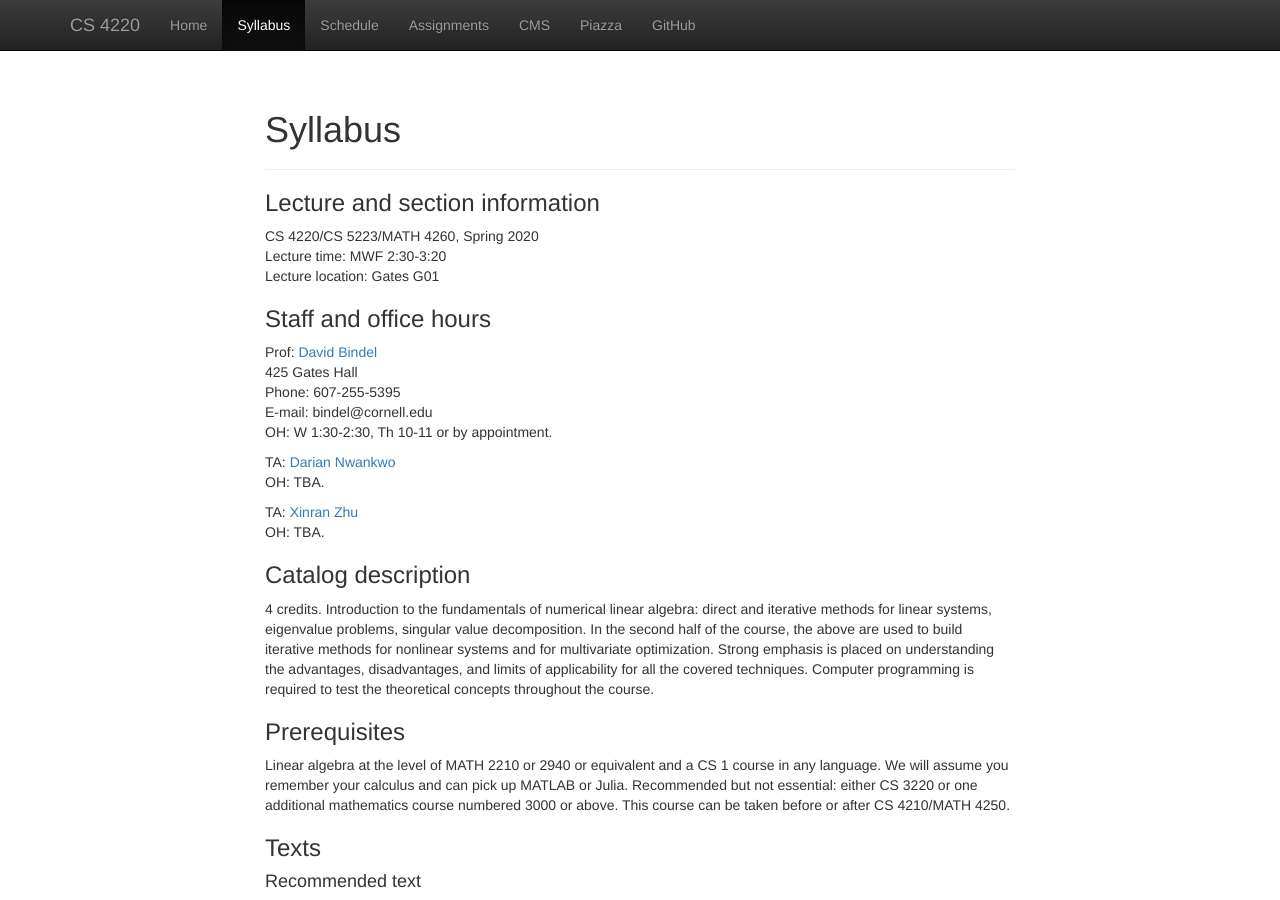
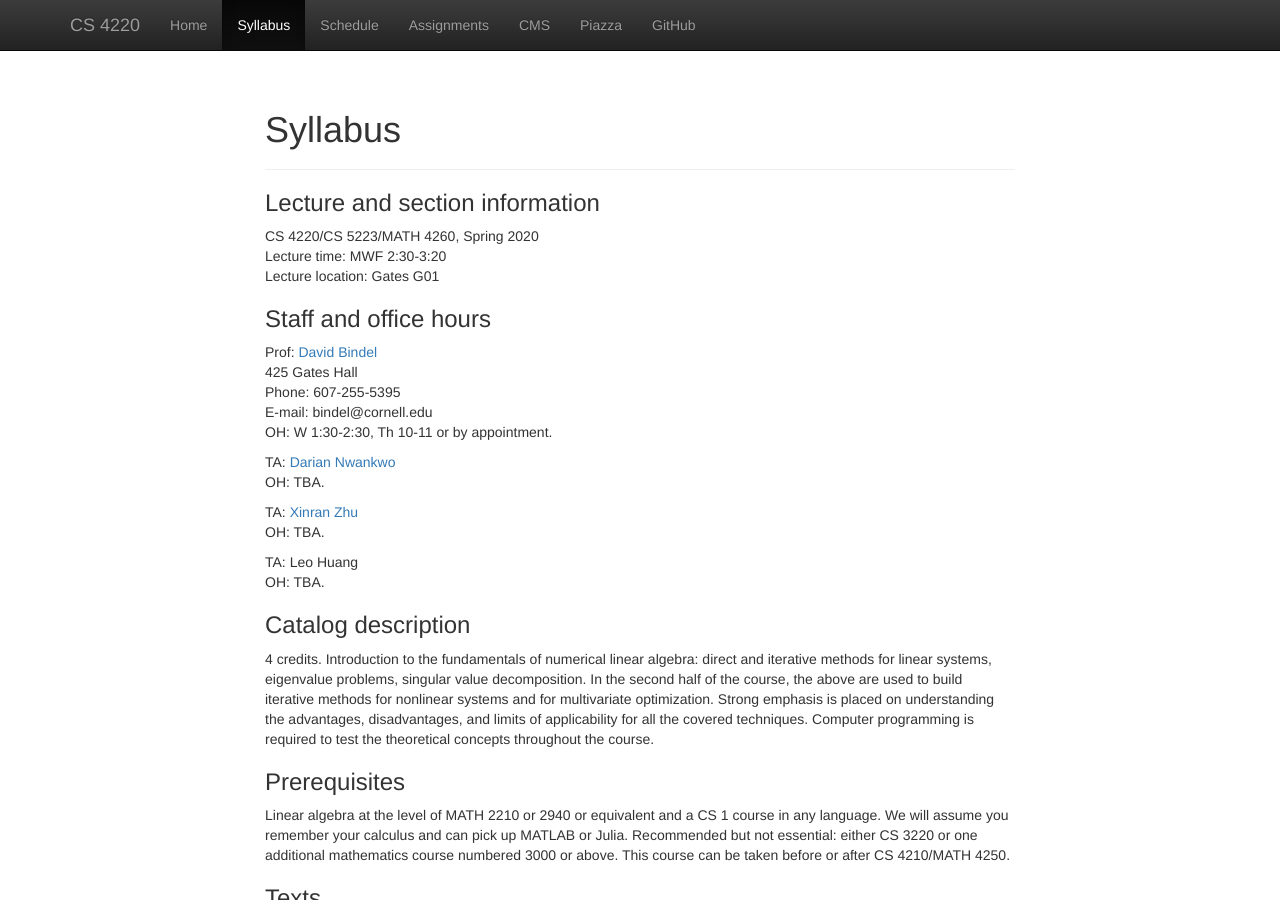
Before and after one commit to dbindel/cs4220-s20, a Jekyll site: the page built from web/syllabus.md, in a window 1280 px wide and 900 px high. Built offline with Jekyll 4.4.1, drawn with Linux system fonts in a browser that asks for light colours; nearby versions of some CDN libraries.

Commit message:
Add Leo to TA list.

```diff
--- a/web/_includes/cs4220_head.html
+++ b/web/_includes/cs4220_head.html
@@ -27,6 +27,8 @@
 	(<a href="mailto:don4@cornell.edu">don4@cornell.edu</a>)<br/>
         TA: <a href="https://www.cam.cornell.edu/research/grad-students/jessie-xinran-zhu">Xinran Zhu</a>
         (<a href="mailto:xz584@cornell.edu">xz584@cornell.edu</a>)<br/>
+        TA: Leo Huang
+	(<a href="mailto:ah839@cornell.edu">ah839@cornell.edu</a>)<br/>
         OH: TBD
       </p>
     </div>
--- a/web/syllabus.md
+++ b/web/syllabus.md
@@ -21,6 +21,10 @@ TA: [Darian Nwankwo](http://www.cs.cornell.edu/~don/)
 OH: TBA.
 
 TA: [Xinran Zhu](https://www.cam.cornell.edu/research/grad-students/jessie-xinraan-zhu)
+OH: TBA.
+
+
+TA: Leo Huang
 OH: TBA.
 
 ### Catalog description
```
